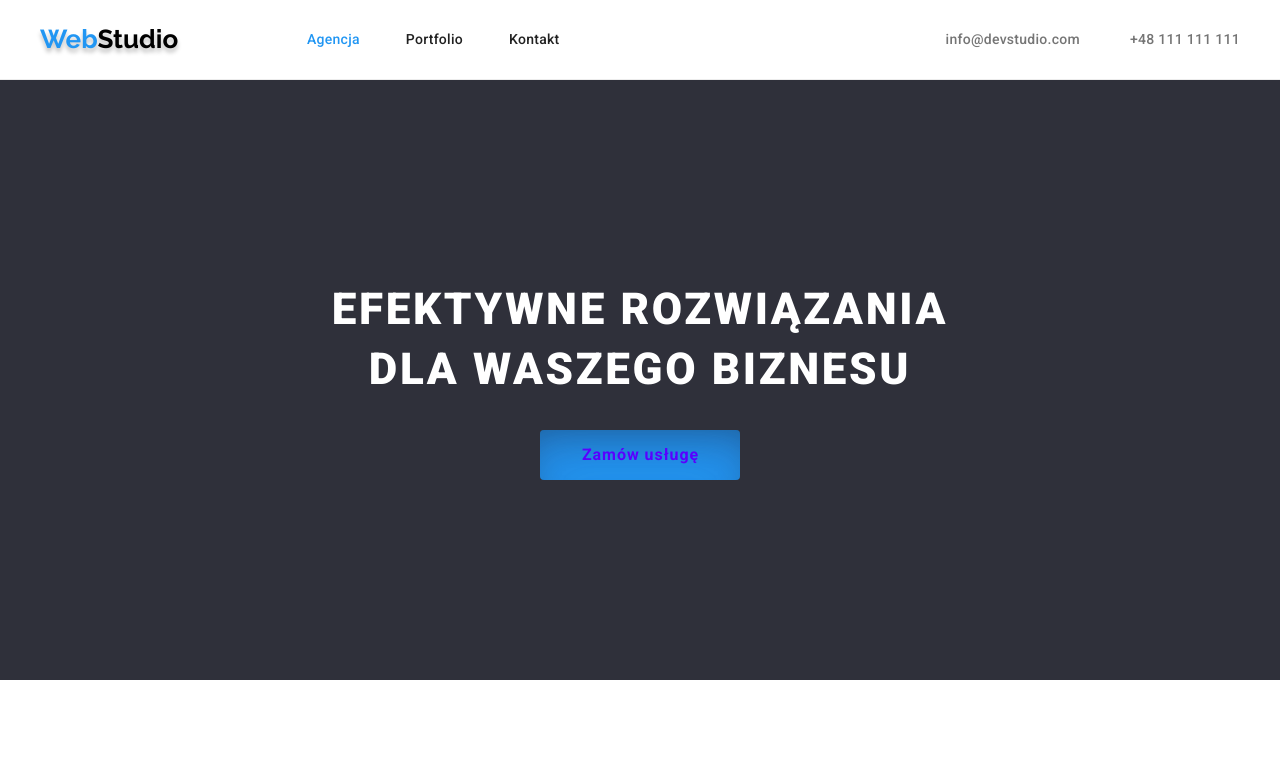
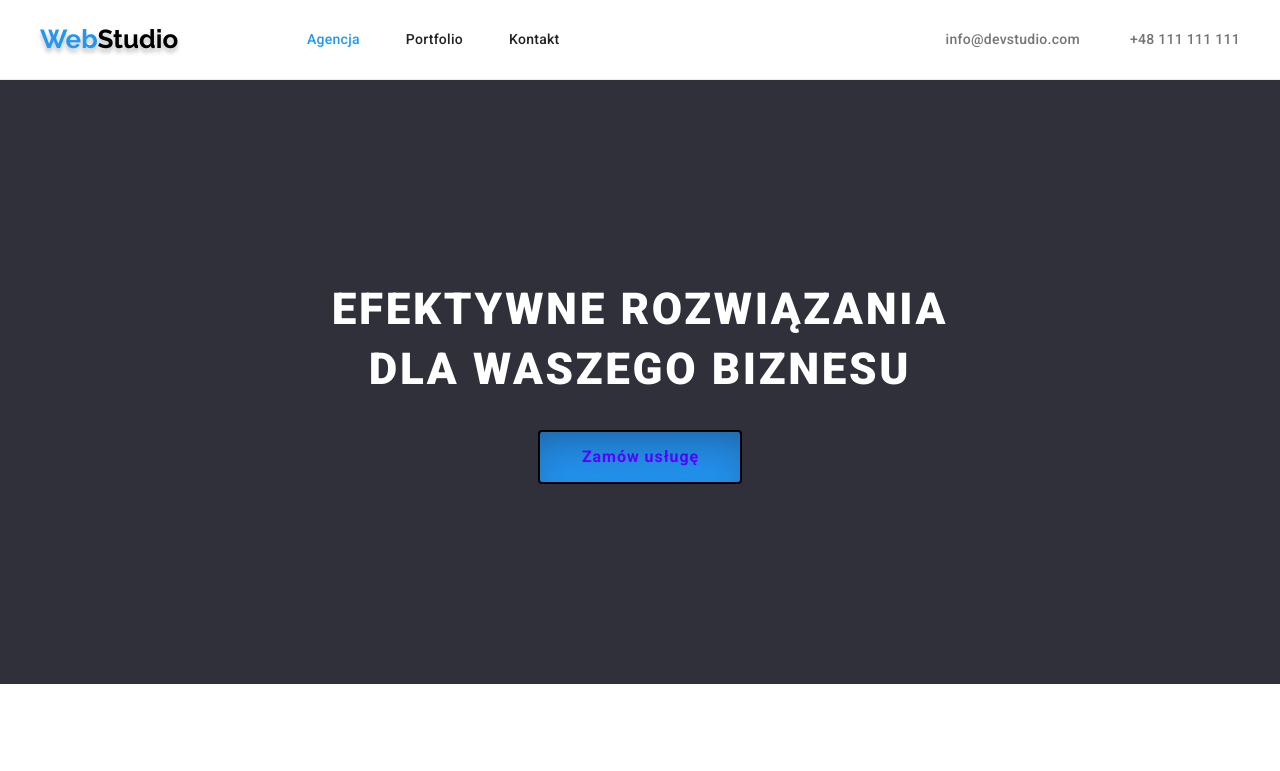
Before and after one commit to tomaszblock/goit-markup-hw-03, a plain HTML site: page index.html in a window 1280 px wide. In both pictures the pointer is over the button "Zamów usługę". Shown: the top 771 px of the page. Drawn offline with Linux system fonts and the light colour scheme.

Commit message:
add border to buttons hover

```diff
--- a/css/styles.css
+++ b/css/styles.css
@@ -67,6 +67,7 @@ ul {
   color: var(--color-special-secondary);
   box-shadow: rgba(50, 50, 93, 0.25) 0px 30px 60px -12px inset,
     rgba(0, 0, 0, 0.3) 0px 18px 36px -18px inset;
+  border: 2px solid var(--color-black);
 }
 .title-primary {
   font-weight: 900;
```
